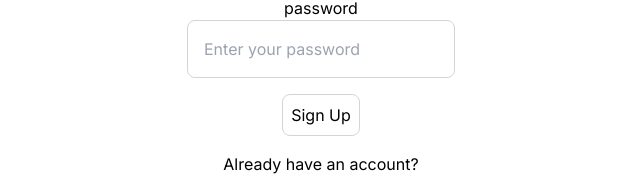
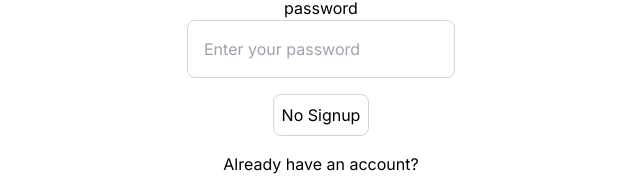
Before and after one commit to captain-Arvoy/movie-booking-system, a Next.js app in the folder my-app/: page /signup in a window 1280 px wide. Shown: the part 436-622 px from the top of the page, without its empty margins (319-959 px from the left). Built offline with nearby package versions, Linux system fonts and the light colour scheme.

Commit message:
dbconfig

```diff
--- a/my-app/package.json
+++ b/my-app/package.json
@@ -15,6 +15,7 @@
     "@mui/material": "^5.14.18",
     "axios": "^1.6.2",
     "bcrypt": "^5.1.1",
+    "bcryptjs": "^2.4.3",
     "mongoose": "^8.0.1",
     "next": "14.0.3",
     "react": "^18",
--- a/my-app/src/app/api/users/signup/route.js
+++ b/my-app/src/app/api/users/signup/route.js
@@ -24,6 +24,7 @@ export async function POST(NextRequest){
         })
         try{
             await newUser.save()
+            console.log(``)
             return NextResponse.json({
                 message: "User created successfully",
                 success: true,
--- a/my-app/src/app/signup/page.jsx
+++ b/my-app/src/app/signup/page.jsx
@@ -2,21 +2,40 @@
 import {useEffect,useState} from 'react'
 import Link from 'next/link';
 import React from 'react';
-import {userRouter} from 'next/navigation';
+import {useRouter} from 'next/navigation';
 import axios from 'axios';
-const onSignup = ()=>{
-    console.log("Signup detected")
-}
 export default function SignUpPage(){
+    const router = useRouter()
+    const onSignup = async()=>{
+        try{
+            setLoading(true)
+            const response = await axios.post('/api/users/signup',user);
+            console.log("Signup success",response.data)
+            router.push('/login')
+        }catch(error){
+            console.log(error)
+        } finally {
+            setLoading(false)
+        }
+    }
+    const [loading,setLoading] = useState(false)
     const [user,setUser] = useState({
         username: '',
         email: '',
         password: ''
     })
+    useEffect(()=>{
+        if(user.email.length > 0 && user.password.length > 0 && user.username.length > 0){
+            setButtonDisabled(false)
+        } else {
+            setButtonDisabled(true)
+        }
+    })
+    const [buttonDisabled,setButtonDisabled]=useState(false);
     return(
         <>
             <div
-                className='flex flex-col items-center justify-center min-h-screen py-2'><h1>Sign Up</h1><br/>
+                className='flex flex-col items-center justify-center min-h-screen py-2'><h1>{loading?'processing':'Sign Up'}</h1><br/>
                 <label htmlFor='username'>username</label>
                 <input
                     className='p-4 border border-gray-300 rounded-lg mb-4 focus:outline-none focus:border-gray-600'
@@ -46,7 +65,7 @@ export default function SignUpPage(){
                 />
                 <button
                     className='p-2 border border-gray-300 rounded-lg mb-4 focus:outline-none focus:border-gray-600'
-                    onClick={onSignup}>Sign Up</button>
+                    onClick={onSignup}>{buttonDisabled? "No Signup": "Sign Up"}</button>
                     <Link href='/login'>Already have an account?</Link>
             </div>
         </>
--- a/my-app/src/dbConfig/dbConfig.js
+++ b/my-app/src/dbConfig/dbConfig.js
@@ -1,5 +1,5 @@
 const mongoose = require('mongoose');
-export default async function connect(){
+export async function connect(){
     try{
         mongoose.connect(process.env.MONGO_URI);
         const connection = mongoose.connection;
@@ -8,7 +8,7 @@ export default async function connect(){
         })
 
         connection.on('error',(err)=>{
-            console.log("MongoDB connection error");
+            console.log("MongoDB connection error: "+err);
             process.exit();
         })
     } catch(error){
```
Also changed, not shown: 1 other file (tests, documents, lock files or other folders).
